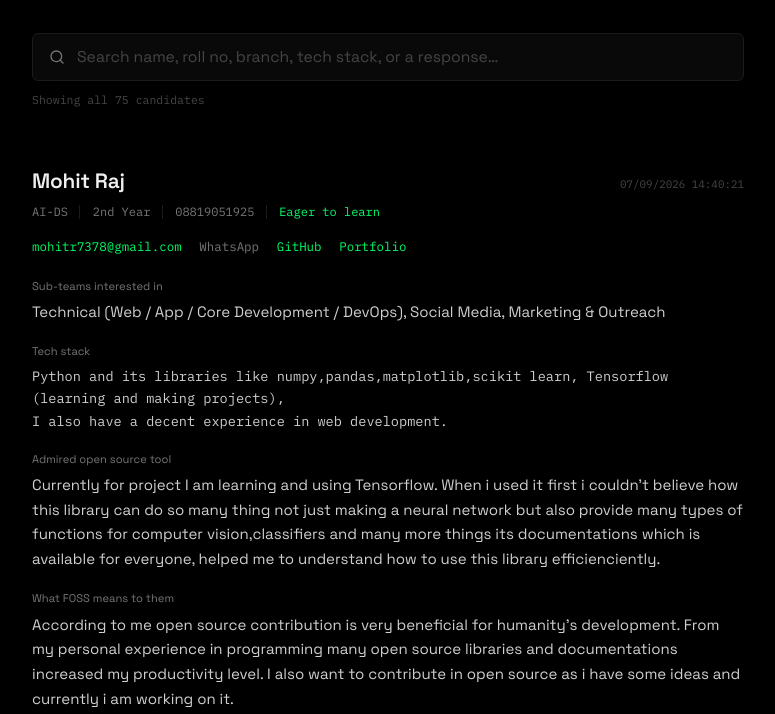
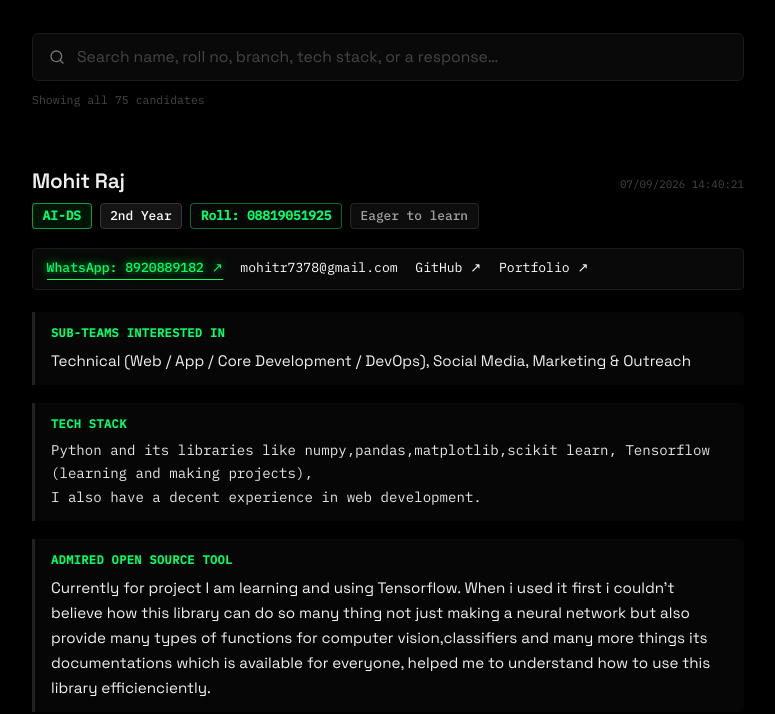
Before and after one commit to kaushikharsh99/UFC-recruitment, a plain HTML site: page index.html in a window 1280 px wide. Shown: the part 126-840 px from the top of the page, without its empty margins (252-1027 px from the left). Drawn offline with Linux system fonts and the light colour scheme.

Commit message:
feat: glowing green WhatsApp link, high-contrast badges for branch/roll, and clear detail cards

```diff
--- a/app.js
+++ b/app.js
@@ -268,17 +268,17 @@ function render() {
         </div>
 
         <div class="tags">
-          ${c.branch ? `<span>${highlight(c.branch, q)}</span>` : ''}
-          ${c.year ? `<span>${highlight(c.year, q)}</span>` : ''}
-          ${c.rollNo ? `<span class="tag-roll" data-roll="${escapeHtml(c.rollNo)}" title="Click to copy">${highlight(c.rollNo, q)}</span>` : ''}
-          <span class="tag-status">${isContributor ? 'Contributor' : 'Eager to learn'}</span>
+          ${c.branch ? `<span class="tag-badge tag-branch">${highlight(c.branch, q)}</span>` : ''}
+          ${c.year ? `<span class="tag-badge tag-year">${highlight(c.year, q)}</span>` : ''}
+          ${c.rollNo ? `<span class="tag-badge tag-roll" data-roll="${escapeHtml(c.rollNo)}" title="Click to copy roll number">Roll: ${highlight(c.rollNo, q)}</span>` : ''}
+          <span class="tag-badge ${isContributor ? 'tag-contrib' : 'tag-learn'}">${isContributor ? 'Contributor' : 'Eager to learn'}</span>
         </div>
 
         <div class="links">
+          ${c.phone ? `<a href="https://wa.me/${waPhone}" target="_blank" rel="noopener noreferrer" class="link-wa">WhatsApp: ${highlight(c.phone, q)} ↗</a>` : ''}
           ${c.email ? `<a href="mailto:${escapeHtml(c.email)}">${highlight(c.email, q)}</a>` : ''}
-          ${c.phone ? `<a href="https://wa.me/${waPhone}" target="_blank" rel="noopener noreferrer" class="dim">WhatsApp</a>` : ''}
-          ${githubUrl ? `<a href="${githubUrl}" target="_blank" rel="noopener noreferrer">GitHub</a>` : ''}
-          ${linkedinUrl ? `<a href="${linkedinUrl}" target="_blank" rel="noopener noreferrer">Portfolio</a>` : ''}
+          ${githubUrl ? `<a href="${githubUrl}" target="_blank" rel="noopener noreferrer">GitHub ↗</a>` : ''}
+          ${linkedinUrl ? `<a href="${linkedinUrl}" target="_blank" rel="noopener noreferrer">Portfolio ↗</a>` : ''}
         </div>
 
         <div class="fields">
--- a/style.css
+++ b/style.css
@@ -213,90 +213,131 @@ body {
   display: flex;
   flex-wrap: wrap;
   align-items: center;
-  gap: 0.7rem;
+  gap: 0.5rem;
   font-family: 'IBM Plex Mono', monospace;
-  font-size: 0.75rem;
-  color: var(--ink-dim);
-  margin-bottom: 1rem;
+  font-size: 0.8rem;
+  margin-bottom: 1.15rem;
 }
 
-.tags span {
-  position: relative;
-  padding-left: 0.85rem;
+.tag-badge {
+  display: inline-flex;
+  align-items: center;
+  gap: 0.35rem;
+  padding: 0.25rem 0.6rem;
+  border-radius: 4px;
+  background: #0d0d0d;
+  border: 1px solid var(--line);
+  color: #ffffff;
+  font-size: 0.8rem;
+  font-weight: 500;
+  line-height: 1.3;
 }
 
-.tags span:first-child {
-  padding-left: 0;
+.tag-branch {
+  color: var(--green);
+  border-color: rgba(0, 255, 102, 0.6);
+  background: rgba(0, 255, 102, 0.08);
+  font-weight: 600;
 }
 
-.tags span:first-child::before {
-  content: none;
-}
-
-.tags span::before {
-  content: '';
-  position: absolute;
-  left: 0;
-  top: 0.2em;
-  bottom: 0.2em;
-  width: 1px;
-  background: var(--line);
-}
-
-.tag-status {
-  color: var(--green);
+.tag-year {
+  color: #ffffff;
+  border-color: #383838;
+  background: #141414;
 }
 
 .tag-roll {
+  color: var(--green);
+  border-color: rgba(0, 255, 102, 0.4);
+  background: #060606;
   cursor: pointer;
+  font-weight: 600;
+  transition: border-color 0.15s, box-shadow 0.15s;
 }
 
 .tag-roll:hover {
-  color: var(--green);
+  border-color: var(--green);
+  box-shadow: 0 0 10px rgba(0, 255, 102, 0.35);
+}
+
+.tag-contrib {
+  background: var(--green);
+  color: #000000;
+  border-color: var(--green);
+  font-weight: 700;
+}
+
+.tag-learn {
+  color: #a3a3a3;
+  border-color: #282828;
+  background: #0d0d0d;
 }
 
 .links {
   display: flex;
   flex-wrap: wrap;
+  align-items: center;
   gap: 1.1rem;
   font-family: 'IBM Plex Mono', monospace;
-  font-size: 0.78rem;
-  margin-bottom: 1.25rem;
+  font-size: 0.82rem;
+  margin-bottom: 1.35rem;
+  padding: 0.6rem 0.85rem;
+  background: #090909;
+  border: 1px solid var(--line);
+  border-radius: 4px;
 }
 
 .links a {
-  color: var(--green);
+  color: #ffffff;
   text-decoration: none;
   border-bottom: 1px solid transparent;
+  transition: color 0.15s, border-bottom-color 0.15s;
 }
 
 .links a:hover {
+  color: var(--green);
   border-bottom-color: var(--green);
 }
 
-.links a.dim {
-  color: var(--ink-dim);
+.links a.link-wa {
+  color: var(--green);
+  text-shadow: 0 0 8px rgba(0, 255, 102, 0.7), 0 0 16px rgba(0, 255, 102, 0.35);
+  font-weight: 500;
+  border-bottom: 1px solid var(--green);
 }
 
-.links a.dim:hover {
-  color: var(--green);
+.links a.link-wa:hover {
+  text-shadow: 0 0 12px rgba(0, 255, 102, 1), 0 0 24px rgba(0, 255, 102, 0.6);
 }
 
 .field {
   margin-bottom: 1.15rem;
+  background: #060606;
+  border-left: 3px solid #222222;
+  padding: 0.75rem 1rem;
+  border-radius: 0 4px 4px 0;
+  transition: border-left-color 0.15s;
+}
+
+.field:hover {
+  border-left-color: var(--green);
 }
 
 .field:last-child { margin-bottom: 0; }
 
 .field-label {
-  font-size: 0.7rem;
-  color: var(--ink-dim);
-  margin-bottom: 0.3rem;
+  font-family: 'IBM Plex Mono', monospace;
+  font-size: 0.74rem;
+  font-weight: 600;
+  text-transform: uppercase;
+  letter-spacing: 0.04em;
+  color: var(--green);
+  margin-bottom: 0.35rem;
 }
 
 .field-text {
-  font-size: 0.94rem;
-  color: #cfcfcf;
+  font-size: 0.95rem;
+  color: #f0f0f0;
   line-height: 1.65;
   white-space: pre-wrap;
   word-break: break-word;
@@ -304,7 +345,8 @@ body {
 
 .field-text.mono {
   font-family: 'IBM Plex Mono', monospace;
-  font-size: 0.85rem;
+  font-size: 0.88rem;
+  color: #e5e5e5;
 }
 
 mark.match {
```
